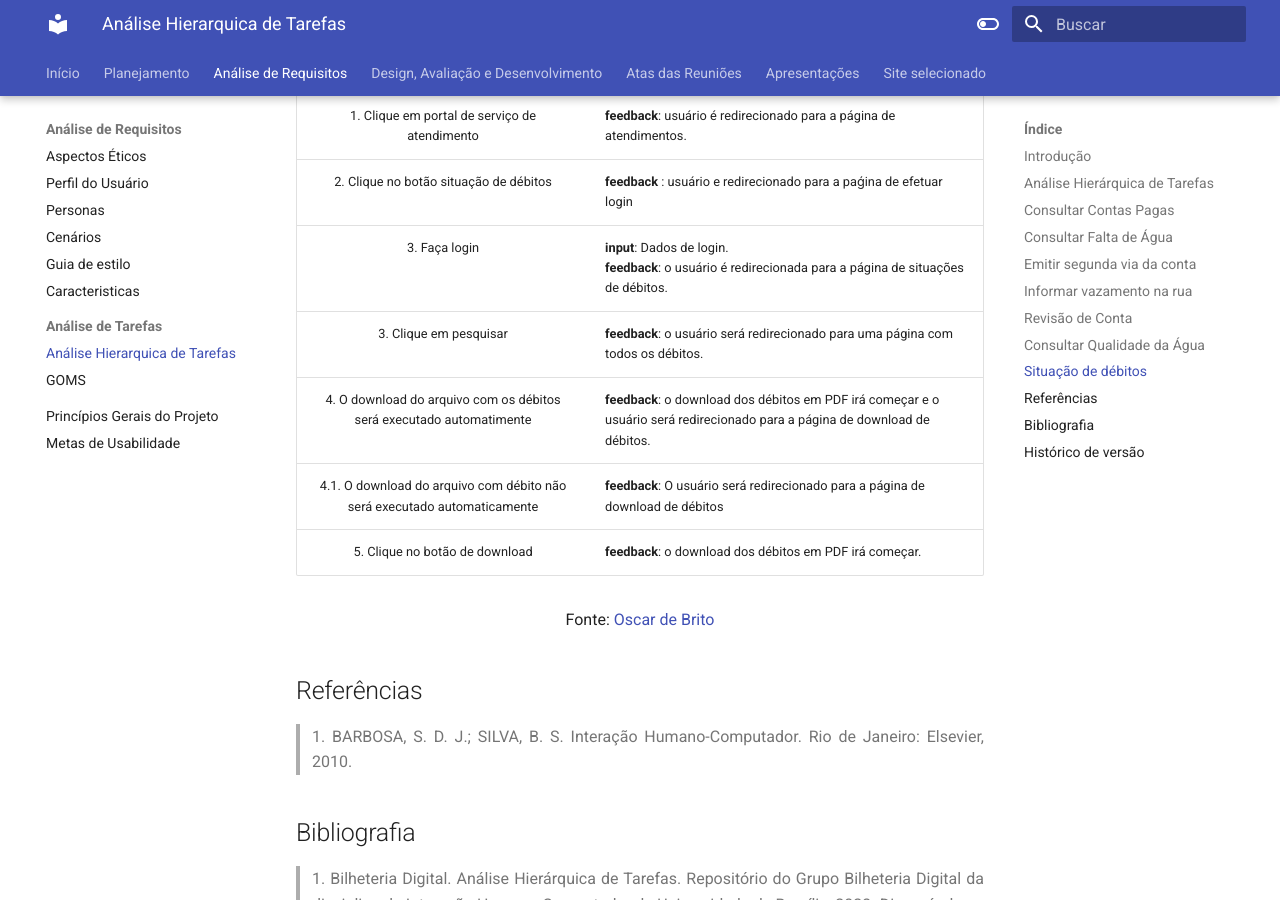
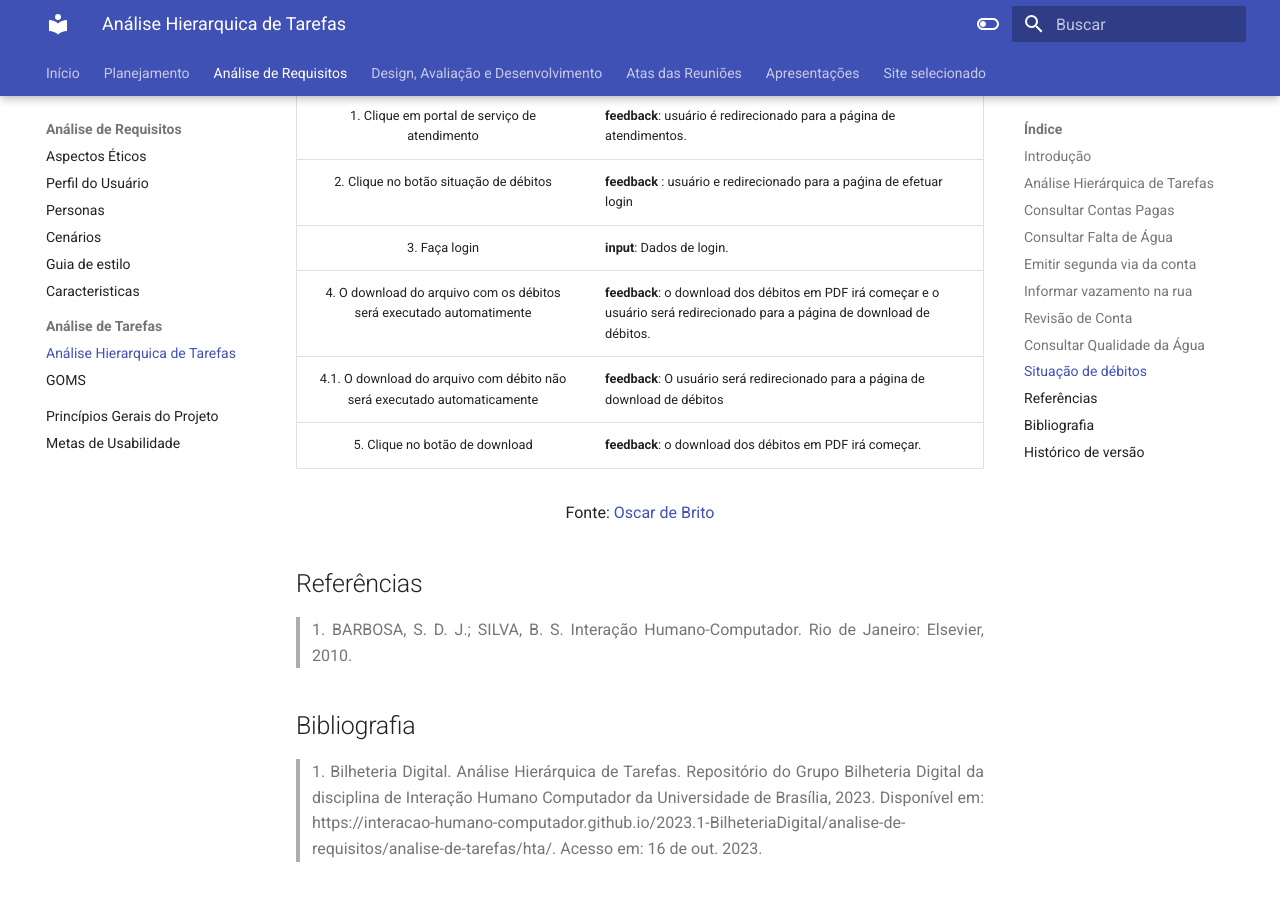
Before and after one commit to Interacao-Humano-Computador/2023.2-Caesb, an MkDocs documentation site: the page built from docs/analise-de-requisitos/analise-de-tarefas/HTA.md, in a window 1280 px wide and 900 px high, scrolled down 9541 px. Built offline with MkDocs 1.6.1 and Material for MkDocs 9.7.7, drawn with Linux system fonts in a browser that asks for light colours.

Commit message:
Atualiza hta

```diff
--- a/docs/analise-de-requisitos/analise-de-tarefas/HTA.md
+++ b/docs/analise-de-requisitos/analise-de-tarefas/HTA.md
@@ -227,8 +227,7 @@
 |  0. Acessar o site da Caesb   |                                                                                                                                                                                                         |
 | 1. Clique em portal de serviço de atendimento |**feedback**: usuário é redirecionado para a página de atendimentos.<br>|
 | 2. Clique no botão situação de débitos | **feedback** : usuário e redirecionado para a paǵina de efetuar login|
-| 3. Faça login |**input**: Dados de login.<br>**feedback**: o usuário é redirecionada para a página de situações de débitos.|
-| 3. Clique em pesquisar | **feedback**: o usuário será redirecionado para uma página com todos os débitos.<br>|
+| 3. Faça login |**input**: Dados de login.<br>|
 | 4. O download do arquivo com os débitos será executado automatimente  | **feedback**: o download dos débitos em PDF irá começar e o usuário será redirecionado para a página de download de débitos.<br>|
 | 4.1. O download do arquivo com débito não será executado automaticamente  | **feedback**: O usuário será redirecionado para a página de download de débitos <br>|
 | 5. Clique no botão de download  | **feedback**: o download dos débitos em PDF irá começar. <br>|
```
